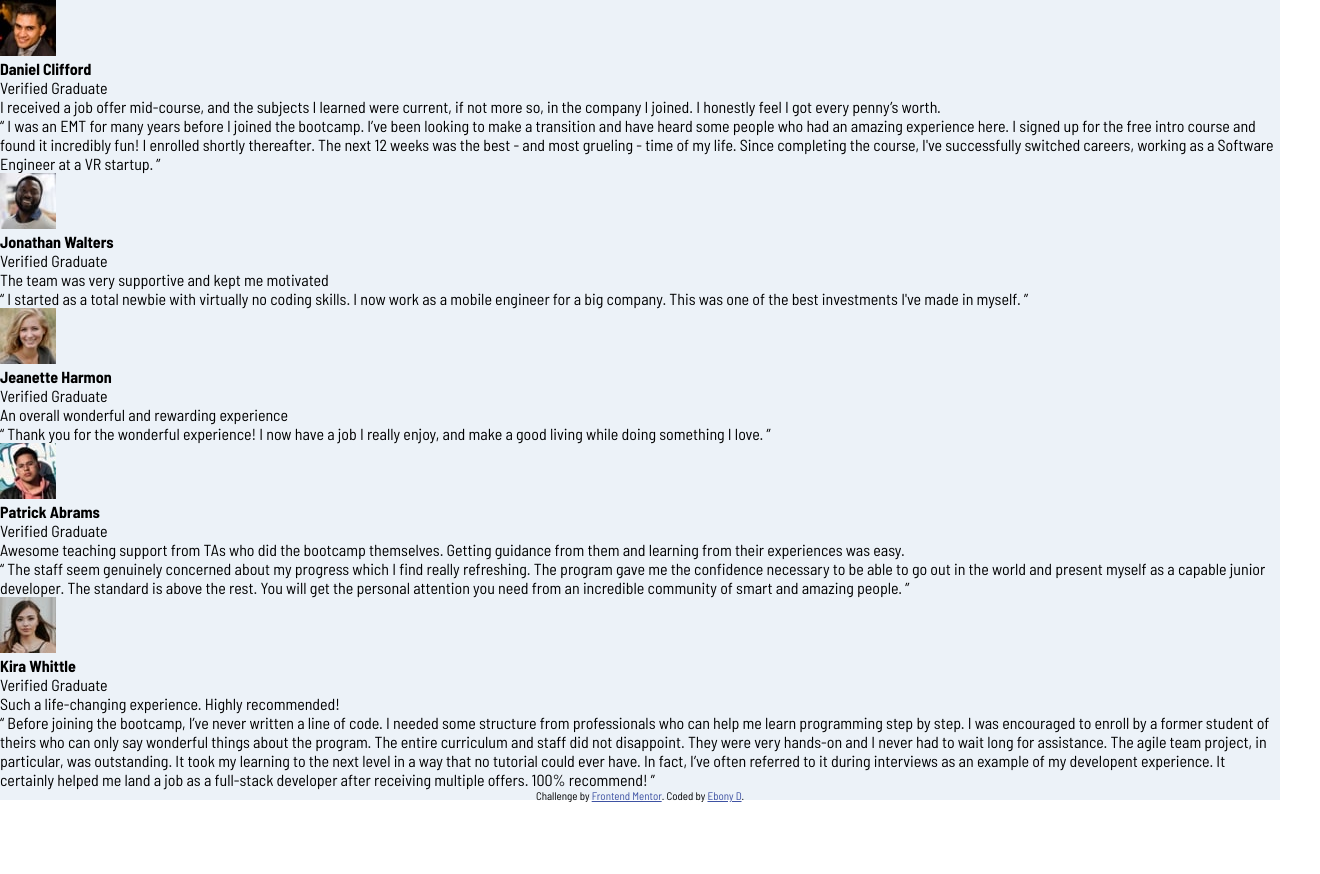
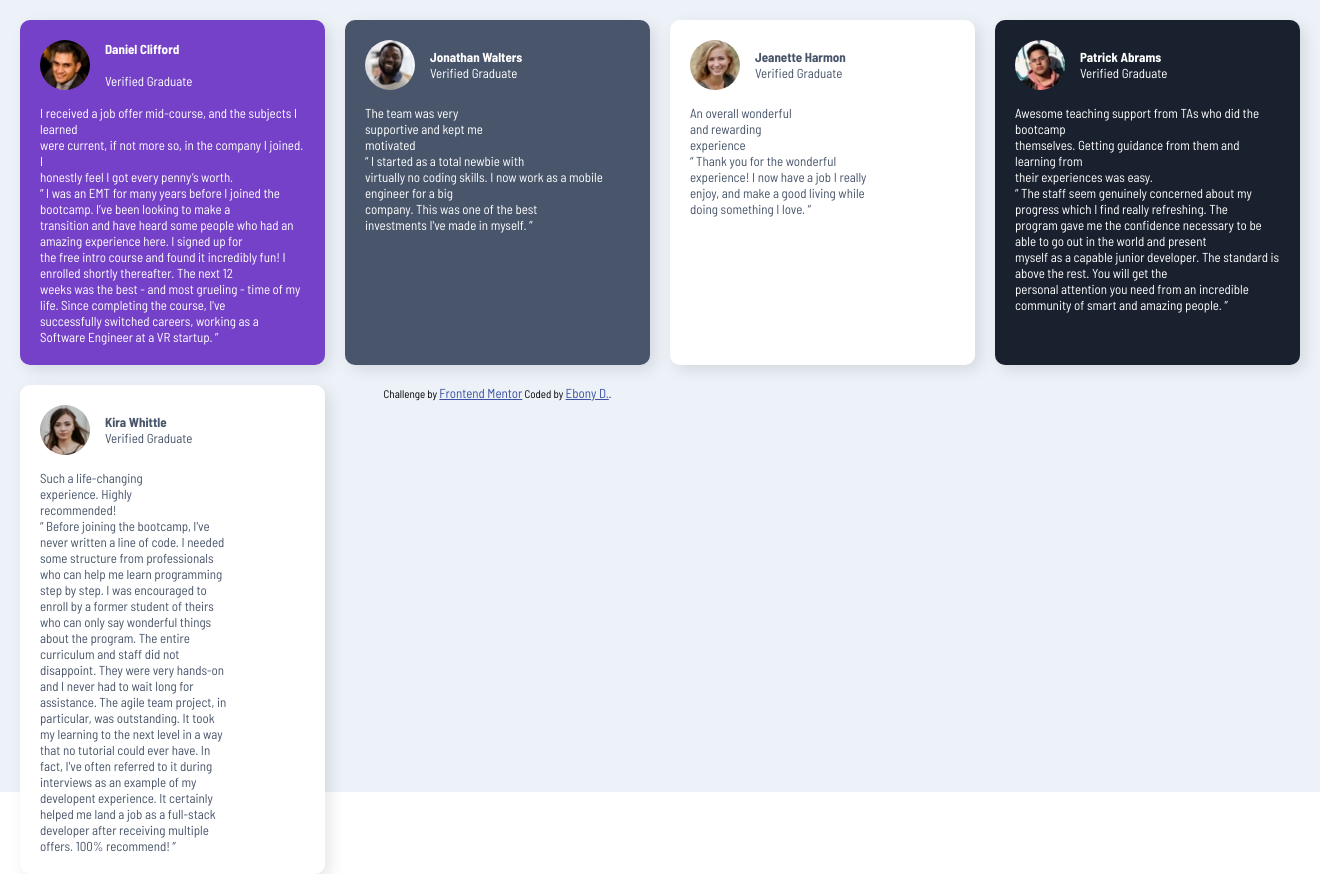
Before and after one commit to ESDeGrace/FrontEndLab2, a plain HTML site: page index.html in a window 1280 px wide. Shown: the whole page, 1320 px wide, since content can reach past the window. Before the commit the page ends 802 px from the top, so only its background shows below. Drawn offline with Linux system fonts and the light colour scheme.

Commit message:
updated html and css inti grids, added color

```diff
--- a/index.css
+++ b/index.css
@@ -1,11 +1,67 @@
 * {
     margin: 0;
     font-family: "Barlow Semi Condensed";
+    font-size: 13px;
+    /* color: rgb(231, 221, 221); */
 }
 
 .background {
     background-color: hsl(210, 46%, 95%);
+    max-width: 100%;
     width: 100vw;
-    height: 100vh;
+    height: 94vh;
+    display: grid;
+    grid-template-columns: repeat(auto-fit, minmax(300px, 1fr)); /* Makes cards responsive */
+    grid-gap: 20px; /* Spacing between cards */
+    padding: 20px;
+}
 
+/* Styling for the individual cards */
+.card1, .card2, .card3, .card4, .card5 {
+    /* border: 2px solid black; */
+    padding: 20px;
+    border-radius: 10px;
+    max-width: 350px; /* Prevents cards from stretching across the page */
+    background-color: white; /* Default background, will be overridden by specific cards */
+    box-shadow: 5px 5px 15px rgba(0, 0, 0, 0.1);
 }
+
+/* Set up flex layout for the profile section inside each card */
+.profile-container1, .profile-container2, .profile-container3, .profile-container4, .profile-container5 {
+    display: flex;
+    align-items: center;
+    margin-bottom: 15px; /* Adds spacing between profile and text content */
+}
+
+.profilephoto1, .profilephoto2, .profilephoto3, .profilephoto4, .profilephoto5 {
+    width: 50px;
+    height: 50px;
+    border-radius: 50%;
+    margin-right: 15px;
+}
+
+/* Styling for the name and verification text */
+.testname1, .testname2, .testname3, .testname4, .testname5 {
+    display: inline-block;
+}
+
+/* Color theming for each card */
+.card1 {
+    background-color: hsl(263, 55%, 52%);
+    color: hsl(0, 0%, 100%);
+}
+
+.card2 {
+    background-color: hsl(217, 19%, 35%);
+    color: hsl(0, 0%, 100%);
+}
+
+.card3, .card5 {
+    background-color: hsl(0, 0%, 100%);
+    color: hsl(217, 19%, 35%);
+}
+
+.card4 {
+    background-color: hsl(219, 29%, 14%);
+    color: hsl(0, 0%, 100%);
+}
--- a/index.html
+++ b/index.html
@@ -34,123 +34,169 @@
   </head>
   <body>
     <div class="background">
+      <!-- <div class="grid-container"> -->
+       <div class="card1">
         <div class="grid1">
+          <div class="profile-container1">
             <img class="profilephoto1" src="./images/image-daniel.jpg" />
 
             <div header="testname1">
               <b>Daniel Clifford</b>
+              <div class="verified1">
               <br />Verified Graduate
+              </div>
+            </div>
           </div>
 
           <div class="paraheaderdan">
-          I received a job offer mid-course, and the subjects I learned were
-          current, if not more so, in the company I joined. I honestly feel I
-          got every penny’s worth.
+            I received a job offer mid-course, and the subjects I learned
+            <br>were current, if not more so, in the company I joined. I
+            <br>honestly feel I got every penny’s worth.
           </div>
 
           <div class="paragraphdan">
             “ I was an EMT for many years before I joined the bootcamp. I’ve been
-          looking to make a transition and have heard some people who had an
-          amazing experience here. I signed up for the free intro course and
+            looking to make a
+            <br>transition and have heard some people who had an
+            amazing experience here. I signed up for
+            <br>the free intro course and
             found it incredibly fun! I enrolled shortly thereafter. The next 12
-          weeks was the best - and most grueling - time of my life. Since
-          completing the course, I've successfully switched careers, working as
+            <br>weeks was the best - and most grueling - time of my life. Since
+            completing the course, I've
+            <br>successfully switched careers, working as
             a Software Engineer at a VR startup. ”
           </div>
         </div>
+      </div>
 
+      <div class="card2">
         <div class="grid2">
+          <div class="profile-container2">
             <img class="profilephoto2" src="./images/image-jonathan.jpg" />
-
             <div header="testname2">
               <b>Jonathan Walters</b>
               <br />Verified Graduate
             </div>
+          </div>
 
          <div class="paraheaderjon">
-          The team was very supportive and kept me motivated
+          The team was very
+          <br>supportive and kept me
+          <br>motivated
          </div>
 
          <div class="paragraphjon">
-          “ I started as a total newbie with virtually no coding skills. I now
-          work as a mobile engineer for a big company. This was one of the best
-          investments I've made in myself. ”
+          “ I started as a total newbie with
+          <br>virtually no coding skills. I now
+          work as a mobile engineer for a big
+          <br>company. This was one of the best
+          <br>investments I've made in myself. ”
+         </div>
         </div>
       </div>
 
+       <div class="card3">
        <div class="grid3">
+        <div class="profile-container3">
           <img class="profilephoto3" src="./images/image-jeanette.jpg" />
-
           <div header="testname3">
             <b>Jeanette Harmon</b>
             <br />Verified Graduate
           </div>
+        </div>
 
         <div class="paraheaderjean">
-          An overall wonderful and rewarding experience
+          An overall wonderful
+          <br>and rewarding
+          <br>experience
         </div>
 
         <div class="paragraphjean">
-          “ Thank you for the wonderful experience! I now have a job I really
-          enjoy, and make a good living while doing something I love. ”
+          “ Thank you for the wonderful
+          <br>experience! I now have a job I really
+          <br>enjoy, and make a good living while
+          <br>doing something I love. ”
+        </div>
        </div>
       </div>
 
+       <div class="card4">
        <div class="grid4">
+        <div class="profile-container4">
           <img class="profilephoto4" src="./images/image-patrick.jpg" />
           <div header="testname4">
             <b>Patrick Abrams</b>
             <br />Verified Graduate
           </div>
+        </div>
 
         <div class="paraheaderpat">
-          Awesome teaching support from TAs who did the bootcamp themselves.
-          Getting guidance from them and learning from their experiences was
-          easy.
+          Awesome teaching support from TAs who did the bootcamp
+          <br>themselves. Getting guidance from them and learning from
+          <br>their experiences was easy.
         </div>
 
         <div class="paragraphpat">
           “ The staff seem genuinely concerned about my progress which I find
-          really refreshing. The program gave me the confidence necessary to be
-          able to go out in the world and present myself as a capable junior
-          developer. The standard is above the rest. You will get the personal
-          attention you need from an incredible community of smart and amazing
+          really refreshing. The
+          <br>program gave me the confidence necessary to be
+          able to go out in the world and present
+          <br>myself as a capable junior
+          developer. The standard is above the rest. You will get the
+          <br>personal attention you need from an incredible community of smart and amazing
           people. ”
         </div>
        </div>
+       </div>
 
+       <div class="card5">
        <div class="grid5">
+        <div class="profile-container5">
           <img class="profilephoto5" src="./images/image-kira.jpg" />
-
           <div header="testname5">
             <b>Kira Whittle</b>
             <br />Verified Graduate
           </div>
+        </div>
 
         <div class="paraheaderkira">
-          Such a life-changing experience. Highly recommended!
+          Such a life-changing
+          <br>experience. Highly
+          <br>recommended!
         </div>
 
         <div class="paragraphkira">
-          “ Before joining the bootcamp, I’ve never written a line of code. I
-          needed some structure from professionals who can help me learn
-          programming step by step. I was encouraged to enroll by a former
-          student of theirs who can only say wonderful things about the program.
-          The entire curriculum and staff did not disappoint. They were very
-          hands-on and I never had to wait long for assistance. The agile team
-          project, in particular, was outstanding. It took my learning to the
-          next level in a way that no tutorial could ever have. In fact, I’ve
-          often referred to it during interviews as an example of my developent
-          experience. It certainly helped me land a job as a full-stack
-          developer after receiving multiple offers. 100% recommend! ”
+          “ Before joining the bootcamp, I've
+          <br>never written a line of code. I needed
+          <br>some structure from professionals
+          <br>who can help me learn programming
+          <br>step by step. I was encouraged to
+          <br>enroll by a former student of theirs
+          <br>who can only say wonderful things
+          <br>about the program. The entire
+          <br>curriculum and staff did not
+          <br>disappoint. They were very hands-on
+          <br>and I never had to wait long for
+          <br>assistance. The agile team project, in
+          <br>particular, was outstanding. It took
+          <br>my learning to the next level in a way
+          <br>that no tutorial could ever have. In
+          <br>fact, I've often referred to it during
+          <br>interviews as an example of my
+          <br>developent experience. It certainly
+          <br>helped me land a job as a full-stack
+          <br>developer after receiving multiple
+          <br>offers. 100% recommend! ”
         </div>
       </div>
+     </div>
+    <!-- </div> -->
 
       <div class="attribution">
         Challenge by
         <a href="https://www.frontendmentor.io?ref=challenge" target="_blank"
-          >Frontend Mentor</a
-        >. Coded by <a href="#">Ebony D</a>.
+          >Frontend Mentor</a>
+          Coded by <a href="https://www.linkedin.com/in/ebonydegrace/">Ebony D.</a>.
       </div>
     </div>
   </body>
```
Lines whose indentation alone changed are shown as unchanged.
